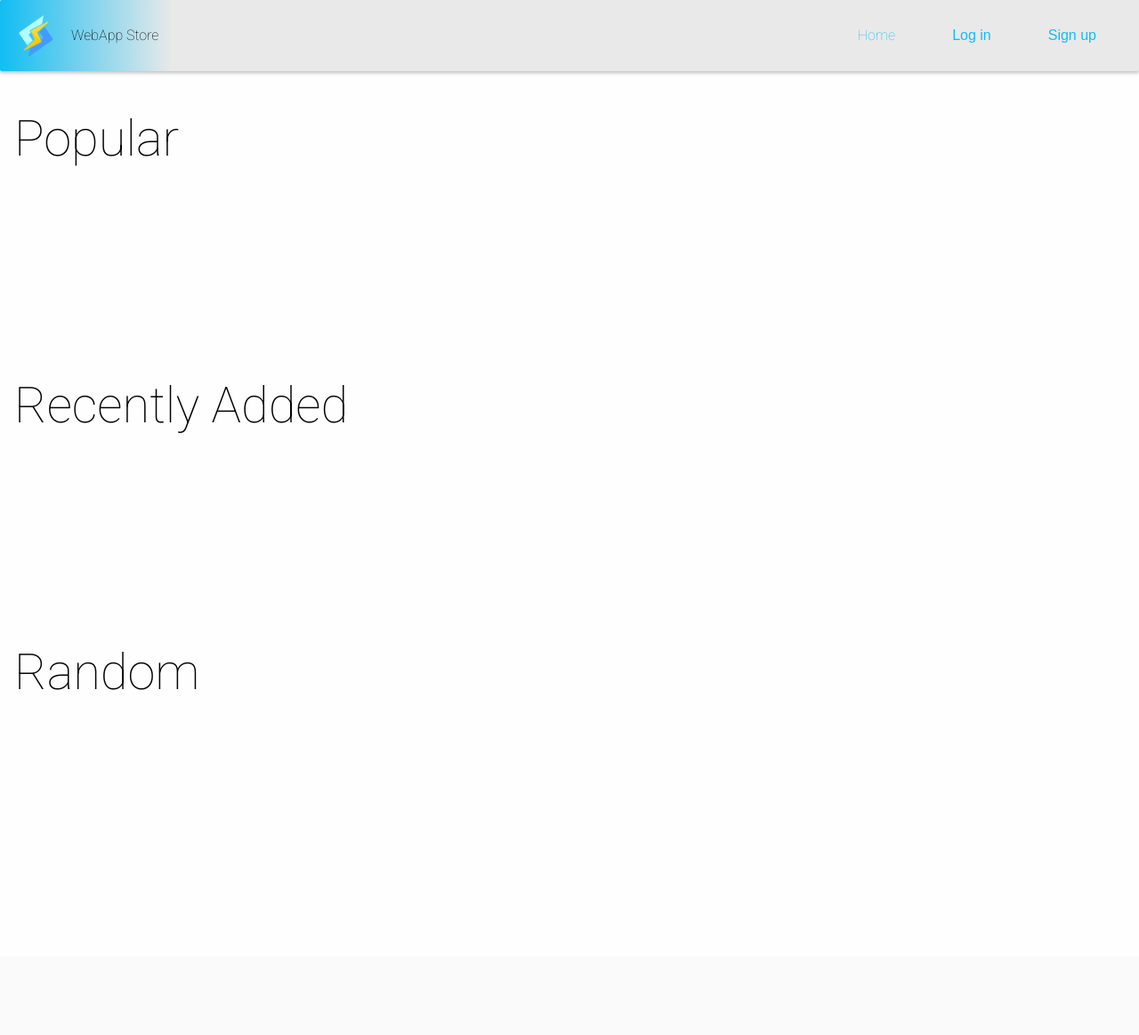
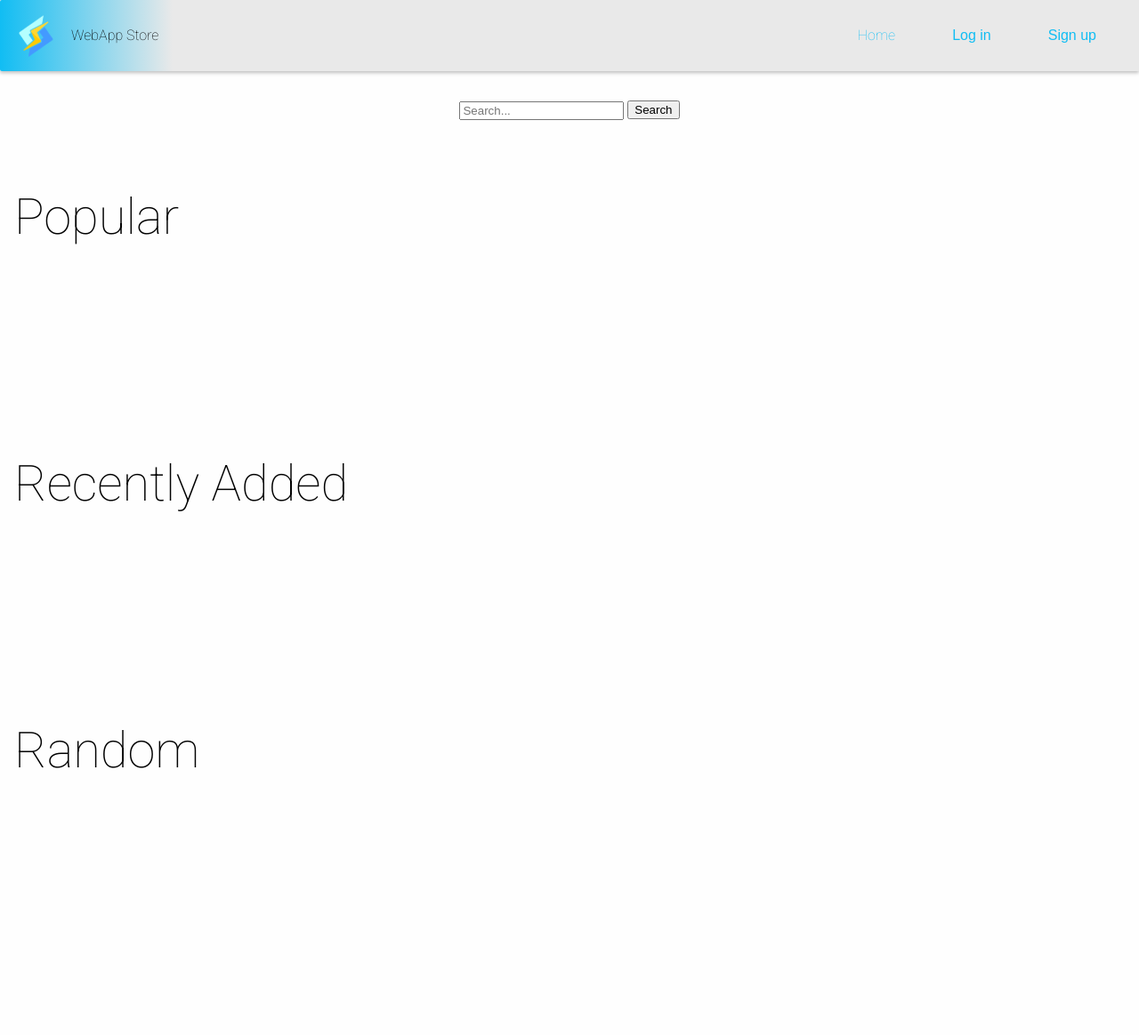
Before and after one commit to IainMcHugh/milestone-project-3, a Flask app: page / in a window 1280 px wide. Shown: the whole page at 89% size. Before the commit the page ends 776 px from the top, so only its background shows below. Run offline with Flask 2, Linux system fonts and the light colour scheme; data that the repository does not hold is empty; some libraries are stand-ins or nearby versions.

Commit message:
search wip

```diff
--- a/static/css/styles.css
+++ b/static/css/styles.css
@@ -146,8 +146,19 @@ header {
   text-align: left;
 }
 
+.search-container {
+  position: absolute;
+  top: 80px;
+  left: 0;
+  right: 0;
+  height: 88px;
+  display: flex;
+  justify-content: center;
+  align-items: center;
+}
+
 main {
-  margin-top: 80px;
+  margin-top: 168px;
 }
 
 .button-link-secondary {
--- a/templates/base.html
+++ b/templates/base.html
@@ -76,6 +76,12 @@
         <button class="hamburger-button"><i class="fas fa-bars"></i></button>
       </div>
     </header>
+    <div class="search-container">
+      <form>
+        <input name="search" id="search" type="text" placeholder="Search..." />
+        <button type="submit">Search</button>
+      </form>
+    </div>
     <main>{% block content %} {% endblock %}</main>
     <!-- Mobile side menu -->
     <div class="mobile-menu">
```
